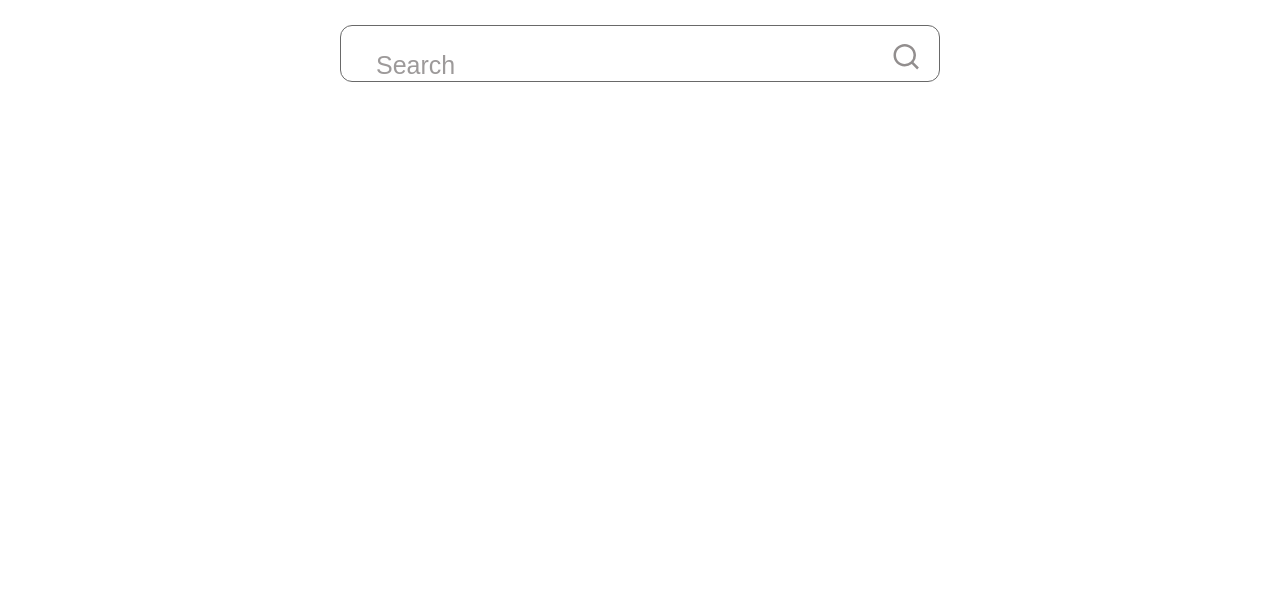
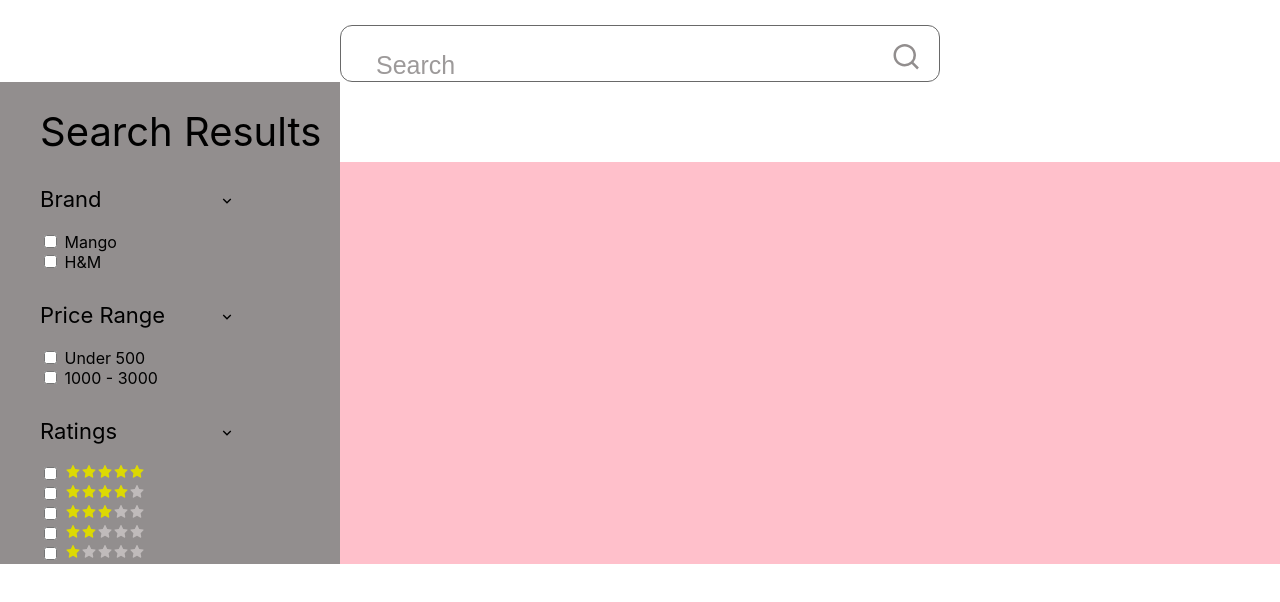
Before and after one commit to Nikhil-Singh-Parmar/Zevi-Task, a React (Create React App) app in the folder zevi/: page / in a window 1280 px wide. Shown: the top 602 px of the page. Built offline with nearby package versions, Linux system fonts and the light colour scheme.

Commit message:
adding result sidebar and starting card component

```diff
--- a/zevi/src/App.css
+++ b/zevi/src/App.css
@@ -88,3 +88,41 @@
     padding-left: 200px;
     color: #928e8e;
 }
+.heading{
+    font-size: 40px;
+    margin-top: 25px;
+
+}
+.header{margin-top: 30px;
+    width: 300px;
+    display: flex;
+    margin-bottom: 20px;
+}
+.heading-1{
+    font-size: 22px;
+
+}
+.down-arrow{
+    padding-top: 7px;
+    padding-left: 14%;
+    position:absolute;
+}
+.yellow{
+color: rgb(221, 217, 2);
+}
+.gray{
+    color: #c0bbbb;
+}
+.sidebar{
+    padding-left: 40px;
+    width: 300px;
+    background-color: #928e8e;
+}
+.search-result-body{
+    display: flex;
+}
+.result-data{
+    margin-top: 80px;
+    background-color: pink;
+    width: 100%;
+}
--- a/zevi/src/App.js
+++ b/zevi/src/App.js
@@ -1,6 +1,15 @@
 import './App.css';
 import React,{useState}  from 'react'
 import { RiSearchLine } from 'react-icons/ri';
+import { AiFillStar } from 'react-icons/ai';
+import Heading from './Components/Heading'
+import One from './Components/One'
+import Two from './Components/Two'
+import Three from './Components/Three'
+import Four from './Components/Four'
+import Five from './Components/Five'
+
+
 function App() {
   const [searchData,setsearchData] = useState("");
   const [suggestion,setsuggestion] = useState(false);
@@ -26,7 +35,21 @@ function App() {
      </div>
      <div className='search-result-body'>
         <div className='sidebar'>
-
+          <div className='heading'>Search Results</div>
+          <Heading name={"Brand"}/>
+          <input type='checkbox'/> Mango
+          <br/>
+          <input type='checkbox'/> H&M
+          <Heading name={"Price Range"}/>
+          <input type='checkbox'/> Under 500
+          <br/>
+          <input type='checkbox'/> 1000 - 3000
+          <Heading name={"Ratings"}/>
+          <input type='checkbox'/> <Five/> <br/>
+          <input type='checkbox'/> <Four/> <br/>
+          <input type='checkbox'/> <Three/> <br/>
+          <input type='checkbox'/> <Two/> <br/>
+          <input type='checkbox'/> <One/>
         </div>
         <div className='result-data'>
 
--- /dev/null
+++ b/zevi/src/Components/Five.js
@@ -0,0 +1,10 @@
+import { AiFillStar } from 'react-icons/ai';
+function Five(){
+    return(
+        <>
+         <AiFillStar className='yellow'/><AiFillStar className='yellow'/><AiFillStar className='yellow'/><AiFillStar className='yellow'/><AiFillStar className='yellow'/>
+
+        </>
+    )
+}
+export default Five
--- /dev/null
+++ b/zevi/src/Components/Four.js
@@ -0,0 +1,10 @@
+import { AiFillStar } from 'react-icons/ai';
+function Four(){
+    return(
+        <>
+        <AiFillStar className='yellow'/><AiFillStar className='yellow'/><AiFillStar className='yellow'/><AiFillStar className='yellow'/><AiFillStar className='gray'/>
+
+        </>
+    )
+}
+export default Four
--- /dev/null
+++ b/zevi/src/Components/Heading.js
@@ -0,0 +1,15 @@
+import { RiArrowDownSLine } from 'react-icons/ri';
+
+function Heading(props){
+ return(
+    <>
+   <div className="header">
+   <div className="heading-1">
+            {props.name}
+    </div>
+    <div className="down-arrow"><RiArrowDownSLine/></div>
+   </div>
+    </>
+ )
+}
+export default Heading
--- /dev/null
+++ b/zevi/src/Components/One.js
@@ -0,0 +1,9 @@
+import { AiFillStar } from 'react-icons/ai';
+function One(){
+    return(
+        <>
+        <AiFillStar className='yellow'/><AiFillStar className='gray'/><AiFillStar className='gray'/><AiFillStar className='gray'/><AiFillStar className='gray'/>
+        </>
+    )
+}
+export default One
--- /dev/null
+++ b/zevi/src/Components/Three.js
@@ -0,0 +1,10 @@
+import { AiFillStar } from 'react-icons/ai';
+function Three(){
+    return(
+        <>
+        <AiFillStar className='yellow'/><AiFillStar className='yellow'/><AiFillStar className='yellow'/><AiFillStar className='gray'/><AiFillStar className='gray'/>
+
+        </>
+    )
+}
+export default Three
--- /dev/null
+++ b/zevi/src/Components/Two.js
@@ -0,0 +1,10 @@
+import { AiFillStar } from 'react-icons/ai';
+function Two(){
+    return(
+        <>
+         <AiFillStar className='yellow'/><AiFillStar className='yellow'/><AiFillStar className='gray'/><AiFillStar className='gray'/><AiFillStar className='gray'/>
+
+        </>
+    )
+}
+export default Two
```
Also changed, not shown: zevi/src/Components/Card.js (added, +17 -0 lines).
